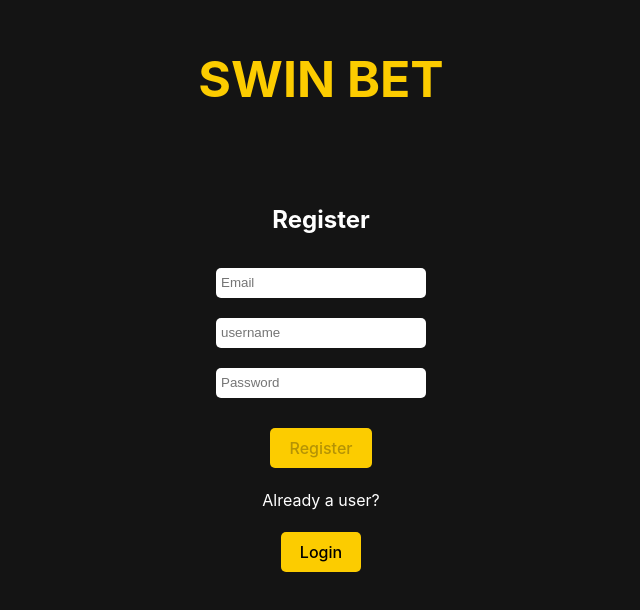
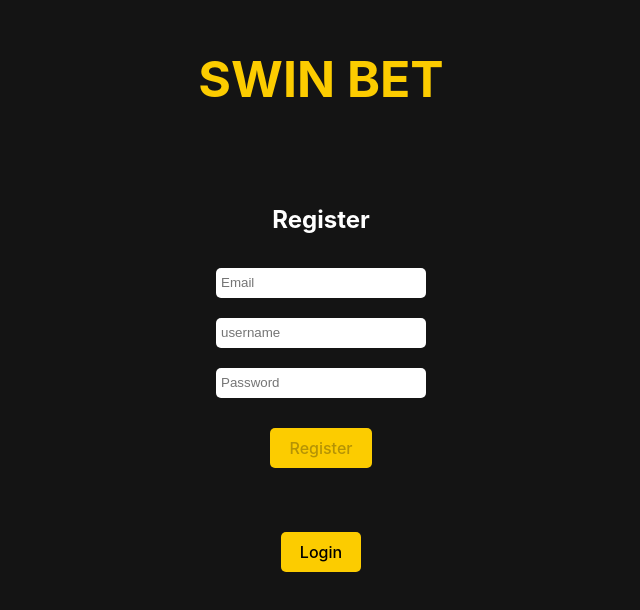
Before and after one commit to LukeNSaunders/Swin-Scraper, a React (Vite) app in the folder client/: page /register in a window 1280 px wide. Shown: the top 610 px of the page, without its empty margins (319-959 px from the left). Built offline with nearby package versions, Linux system fonts and the light colour scheme; no server answers.

Commit message:
feat client side types modularisation

```diff
--- a/client/src/App.tsx
+++ b/client/src/App.tsx
@@ -2,14 +2,14 @@ import { useEffect, useState } from 'react';
 import Register from './components/Register';
 import Login from './components/Login';
 import Dashboard from './components/Dashboard';
-import { UserProps } from './components/Register';
+import { RegisterProps, UserProps } from './types';
 import { fetchRacingEvents } from './utils/apiService';
 import { BrowserRouter, Routes, Route } from 'react-router-dom';
 import PrivateRoute from './components/PrivateRoute';
 import './App.css';
 
 export default function App(): JSX.Element {
-  const [user, setUser] = useState<UserProps[]>([]);
+  const [user, setUser] = useState<UserProps | null>(null);
   const [eventList, setEventList] = useState<
     { eventUrl: string; eventName: string; eventTime: string }[]
   >([]);
--- a/client/src/components/Login.tsx
+++ b/client/src/components/Login.tsx
@@ -1,14 +1,9 @@
-import React from 'react';
 import { loginUser } from '../utils/apiService';
 import { useState } from 'react';
 import { ChangeEvent, FormEvent } from 'react';
 import { useNavigate } from 'react-router-dom';
+import { LoginProps } from '../types';
 import './Login.css';
-
-
-interface LoginProps {
-  setIsAuthenticated: React.Dispatch<React.SetStateAction<boolean>>;
-}
 
 export default function Login({ setIsAuthenticated }: LoginProps) {
   const navigate = useNavigate();
--- a/client/src/components/Register.tsx
+++ b/client/src/components/Register.tsx
@@ -1,6 +1,7 @@
 import { useState, ChangeEvent, FormEvent} from "react";
 import { useNavigate } from "react-router-dom";
 import { registerUser } from "../utils/apiService";
+import { RegisterProps, UserProps } from "../types";
 import "./Register.css";
 
 const initialState = {
@@ -9,16 +10,9 @@ const initialState = {
   password: "",
 };
 
-export interface UserProps {
-  username: string;
-  email: string;
-  password: string;
-}
-
-const Register = ({setUser} : any )=> {
+const Register = ({setUser} : RegisterProps)=> {
   const navigate = useNavigate();
   const [state, setState] = useState(initialState);
-  const [exists, setExists] = useState(false);
 
   const handleChange = (e:ChangeEvent<HTMLInputElement>) => {
     const { name, value } = e.target;
@@ -96,7 +90,6 @@ const Register = ({setUser} : any )=> {
             Register
           </button>
         </form>
-        {exists ? <p> User already exists. Please login</p> : "Already a user?"}
         <br></br>
         <button onClick={loginHandle} className="form-submit">
           Login
--- a/client/src/utils/apiService.ts
+++ b/client/src/utils/apiService.ts
@@ -1,8 +1,10 @@
+import { UserProps } from "../types";
+
 const baseURL : string = 'http://localhost:8000';
 
 // LOGIN
 
-export const loginUser = async (userData: any) => {
+export const loginUser = async (userData: UserProps) => {
   try {
     const response = await fetch(`${baseURL}/login`, {
       method: 'POST',
@@ -20,7 +22,7 @@ export const loginUser = async (userData: any) => {
 
 // REGISTER
 
-export const registerUser = async (userData: any) => {
+export const registerUser = async (userData: UserProps) => {
   try {
     const response = await fetch(`${baseURL}/register`, {
       method: 'POST',
@@ -38,7 +40,7 @@ export const registerUser = async (userData: any) => {
 
 // FETCH HORSE RACING EVENTS
 
-export const fetchRacingEvents = async (pageUrl:any) => {
+export const fetchRacingEvents = async (pageUrl:string) => {
   try {
     const response = await fetch(`${baseURL}/events`, {
       method: 'POST',
```
Also changed, not shown: client/src/components/PrivateRoute.tsx (+2 -7 lines), client/src/types.d.ts (added, +19 -0 lines), 1 other file (tests, documents, lock files or other folders).
